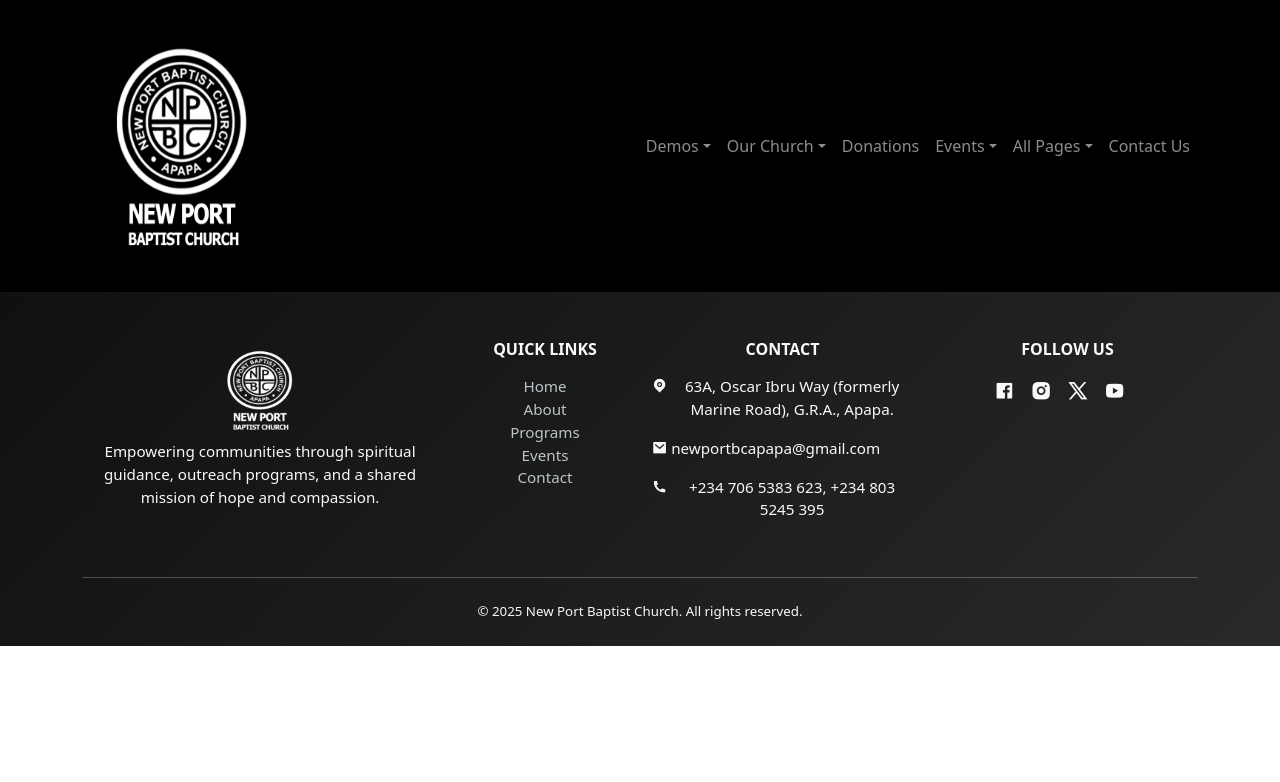
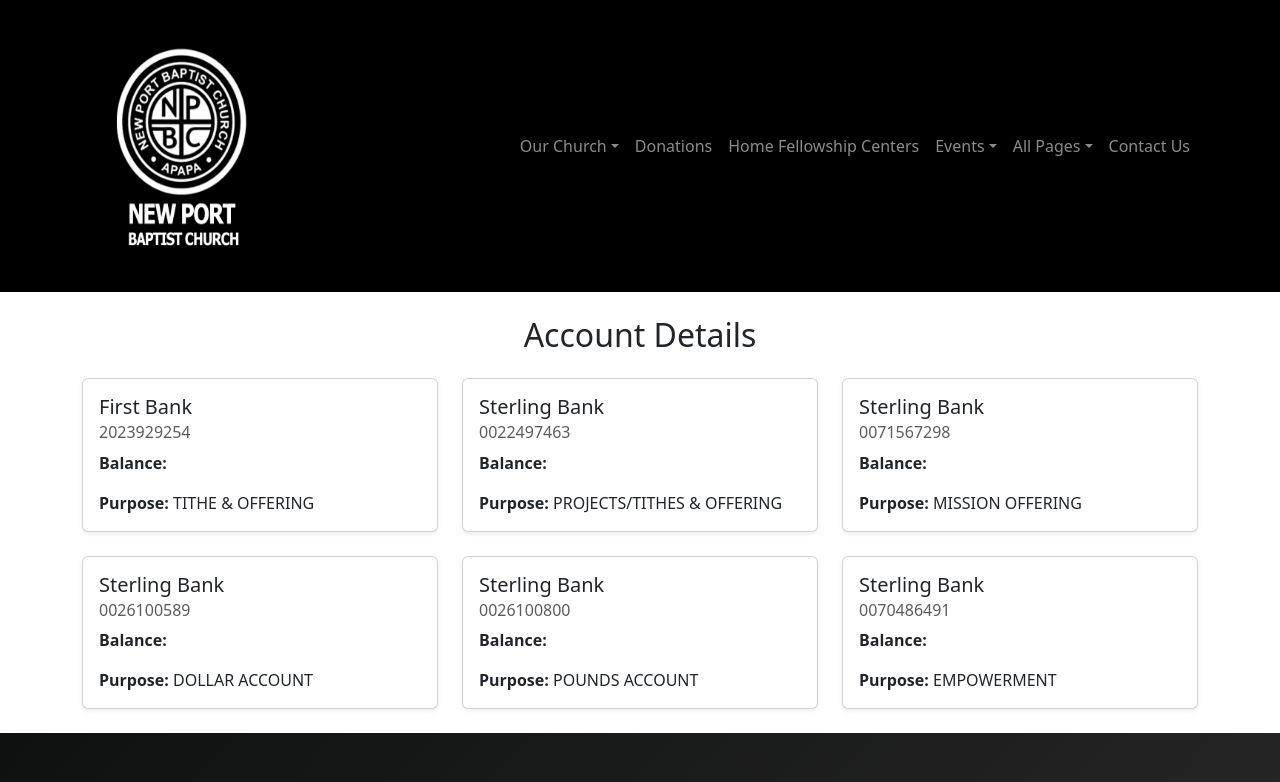
Before and after one commit to femmyblaq/New_Port_Baptist_Church, a React (Vite) app: page /donation in a window 1280 px wide. Shown: the top 782 px of the page. Built offline with nearby package versions, Linux system fonts and the light colour scheme; no server answers.

Commit message:
donation page add

```diff
--- a/package.json
+++ b/package.json
@@ -10,6 +10,7 @@
     "preview": "vite preview"
   },
   "dependencies": {
+    "axios": "^1.11.0",
     "bootstrap": "^5.3.7",
     "dayjs": "^1.11.13",
     "firebase": "^12.0.0",
--- a/src/App.jsx
+++ b/src/App.jsx
@@ -7,6 +7,7 @@ import About from './Pages/About'
 import Dashboard from './Pages/Dashboard/Dashboard'
 import { Routes, Route } from 'react-router-dom'
 import Footer from './components/Footer'
+import Donation from './Pages/Donation'
 
 import JoinMember from './Pages/JoinMember'
 function App() {
@@ -20,6 +21,7 @@ function App() {
           <Route path='/about' element={<About></About>} />
           <Route path='/dashboard' element={<Dashboard></Dashboard>} />
           <Route path='/join-member' element={<JoinMember />} />
+          <Route path='/donation' element={<Donation />} />
         </Routes>
         <Footer />
       </ThemeProvider>
--- /dev/null
+++ b/src/Pages/Donation.jsx
@@ -0,0 +1,65 @@
+import React from 'react'
+const accounts = [
+  {
+    id: 1,
+    accountName: "First Bank",
+    accountNumber: "2023929254",
+    purpose: "TITHE & OFFERING",
+  },
+  {
+    id: 2,
+    accountName: "Sterling Bank",
+    accountNumber: "0022497463",
+    purpose: "PROJECTS/TITHES & OFFERING",
+  },
+  {
+    id: 3,
+    accountName: "Sterling Bank",
+    accountNumber: "0071567298",
+    purpose: "MISSION OFFERING",
+  },
+  {
+    id: 4,
+    accountName: "Sterling Bank",
+    accountNumber: "0026100589",
+    purpose: "DOLLAR ACCOUNT",
+  },
+  {
+    id: 5,
+    accountName: "Sterling Bank",
+    accountNumber: "0026100800",
+    purpose: "POUNDS ACCOUNT",
+  },
+  {
+    id: 6,
+    accountName: "Sterling Bank",
+    accountNumber: "0070486491",
+    purpose: "EMPOWERMENT",
+  },
+];
+export default function Donation() {
+  return (
+    <div className="container mt-4">
+      <h2 className="mb-4 text-center">Account Details</h2>
+      <div className="row">
+        {accounts.map((account) => (
+          <div key={account.id} className="col-md-4 mb-4">
+            <div className="card shadow-sm h-100">
+              <div className="card-body">
+                <h5 className="card-title">{account.accountName}</h5>
+                <h6 className="card-subtitle mb-2 text-muted">
+                  {account.accountNumber}
+                </h6>
+                <p className="card-text">
+                  <strong>Balance:</strong> {account.balance}
+                </p>
+                <p className="card-text">
+                  <strong>Purpose:</strong> {account.purpose}
+                </p>
+              </div>
+            </div>
+          </div>
+        ))}
+      </div>
+    </div>
+  )}
--- a/src/components/Footer.jsx
+++ b/src/components/Footer.jsx
@@ -2,6 +2,7 @@
 import React from 'react';
 import './Footer.css';
 import navLogo from "../assets/NPBC.png";
+import { Link } from 'react-router-dom';
 
 function Footer() {
   return (
@@ -21,11 +22,11 @@ function Footer() {
           <div className="col-md-2 mb-4">
             <h6 className="text-uppercase fw-bold mb-3">Quick Links</h6>
             <ul className="list-unstyled">
-              <li><a href="/" className="footer-link">Home</a></li>
-              <li><a href="/about" className="footer-link">About</a></li>
-              <li><a href="#" className="footer-link">Programs</a></li>
-              <li><a href="#" className="footer-link">Events</a></li>
-              <li><a href="#" className="footer-link">Contact</a></li>
+              <li><Link to="/" className="footer-link">Home</Link></li>
+              <li><Link to="/about" className="footer-link">About</Link></li>
+              <li><Link to="/program" className="footer-link">Programs</Link></li>
+              <li><Link to="/events" className="footer-link">Events</Link></li>
+              <li><Link to="/contact" className="footer-link">Contact</Link></li>
             </ul>
           </div>
 
--- a/src/components/FormComponent.jsx
+++ b/src/components/FormComponent.jsx
@@ -9,8 +9,25 @@ import { v4 as uuidv4 } from 'uuid';
 
 
 
+
+import axios from "axios";
+
+
+
+
+
+
 const roles = ["Pastor", "Elder", "Usher", "Choir", "Technical", "Member"];
 function FormComponent(props) {
+
+  const API_URL = "http://127.0.0.1:8000/api/members/"; // change for production
+
+// Fetch members
+//  const getMembers = async () => {
+//   const res = await axios.get(API_URL);
+//   return res.data;
+// };
+// getMembers();
   const [formData, setFormData] = useState({
     fName: '',
     lName: '',
@@ -19,7 +36,7 @@ function FormComponent(props) {
     role: 'Member',
     joinDate: ''
   });
-  const [image, setImage] = useState(null);
+  // const [image, setImage] = useState(null);
   const [loading, setLoading] = useState(false);
 
   const handleChange = e => {
@@ -28,30 +45,37 @@ function FormComponent(props) {
 
   const handleImageChange = e => {
     console.log(e.target.files[0]);
-    if (e.target.files[0]) {
-      setImage(e.target.files[0]);
-    }
+  //   if (e.target.files[0]) {
+  //     setImage(e.target.files[0]);
+  //   }
   };
 
   const handleSubmit = async (e) => {
     e.preventDefault();
 
-    if (!image) {
-      alert("Please upload a profile image.");
-      return;
-    }
+    // if (!image) {
+    //   alert("Please upload a profile image.");
+    //   return;
+    // }
 
-    setLoading(true);
-    console.log("Submitting form data:", formData, image);
-    try {
-      const imageRef = ref(storage, `members/${uuidv4()}-${image.name}`);
-      await uploadBytes(imageRef, image);
-      const imageUrl = await getDownloadURL(imageRef);
+    // setLoading(true);
+    // console.log("Submitting form data:", formData, image);
+    // try {
+    //   const imageRef = ref(storage, `members/${uuidv4()}-${image.name}`);
+    //   await uploadBytes(imageRef, image);
+    //   const imageUrl = await getDownloadURL(imageRef);
 
-      await addDoc(collection(db, "members"), {
-        ...formData,
-        imageUrl,
-      });
+    //   await addDoc(collection(db, "members"), {
+    //     ...formData,
+    //     imageUrl,
+    //   });
+
+
+      try {
+      const res = await axios.post(API_URL, formData);
+      console.log("Saved:", res.data);
+
+
 
       alert("Member added successfully!");
       setFormData({
--- a/src/components/Program.css
+++ b/src/components/Program.css
@@ -4,3 +4,6 @@
   height: 200px;
   object-fit: cover;
 }
+p {
+  text-wrap: wrap;
+}
--- a/src/components/TopNavbar.jsx
+++ b/src/components/TopNavbar.jsx
@@ -10,15 +10,16 @@ const TopNavbar = () => (
       <Navbar.Toggle aria-controls="basic-navbar-nav" />
       <Navbar.Collapse id="basic-navbar-nav">
         <Nav className="ms-auto">
-          <NavDropdown title="Demos" id="demos-dropdown">
+          {/* <NavDropdown title="Demos" id="demos-dropdown">
             <NavDropdown.Item href="#">Demo 1</NavDropdown.Item>
             <NavDropdown.Item href="#">Demo 2</NavDropdown.Item>
-          </NavDropdown>
+          </NavDropdown> */}
           <NavDropdown title="Our Church" id="church-dropdown">
             <NavDropdown.Item href="/about">About</NavDropdown.Item>
             <NavDropdown.Item href="#">Mission</NavDropdown.Item>
           </NavDropdown>
-          <Nav.Link href="#">Donations</Nav.Link>
+          <Nav.Link href="/donation">Donations</Nav.Link>
+          <Nav.Link href="#">Home Fellowship Centers</Nav.Link>
           <NavDropdown title="Events" id="events-dropdown">
             <NavDropdown.Item href="#">Upcoming</NavDropdown.Item>
           </NavDropdown>
```
Also changed, not shown: 1 other file (tests, documents, lock files or other folders).
